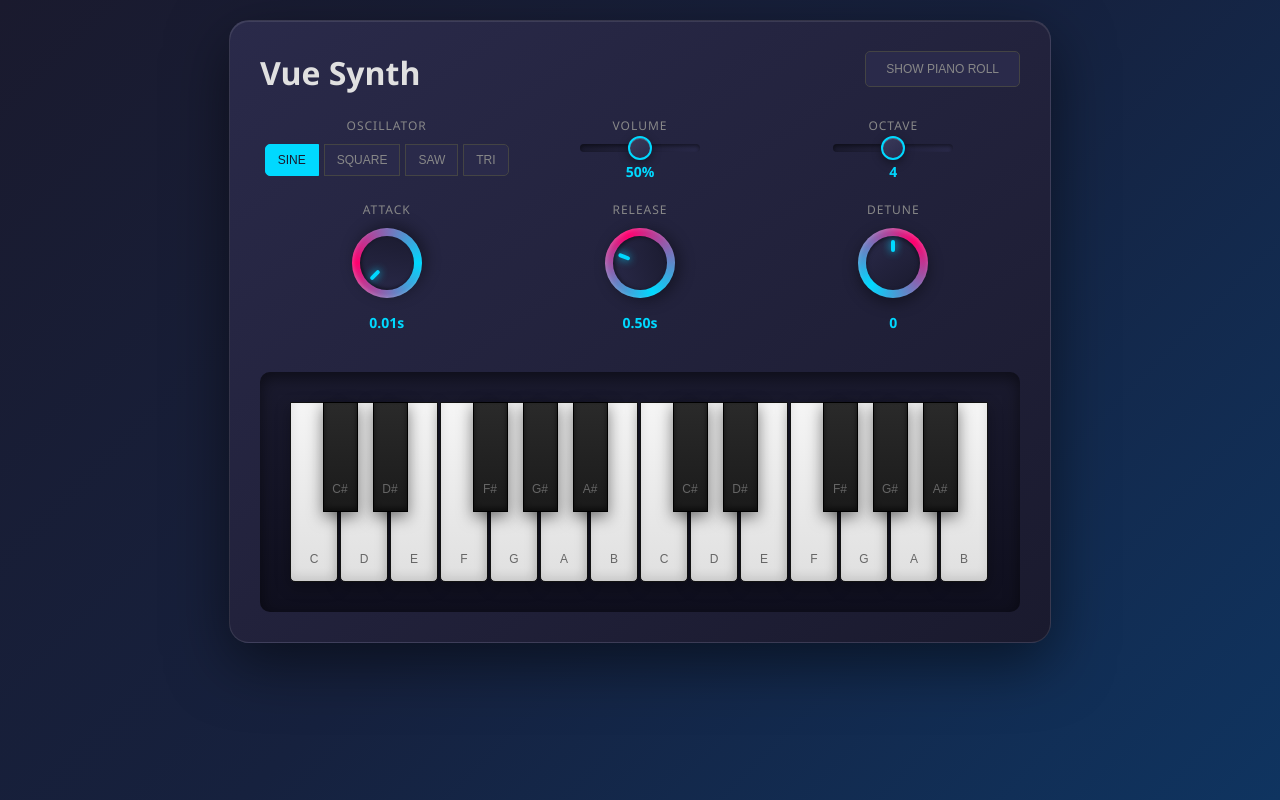
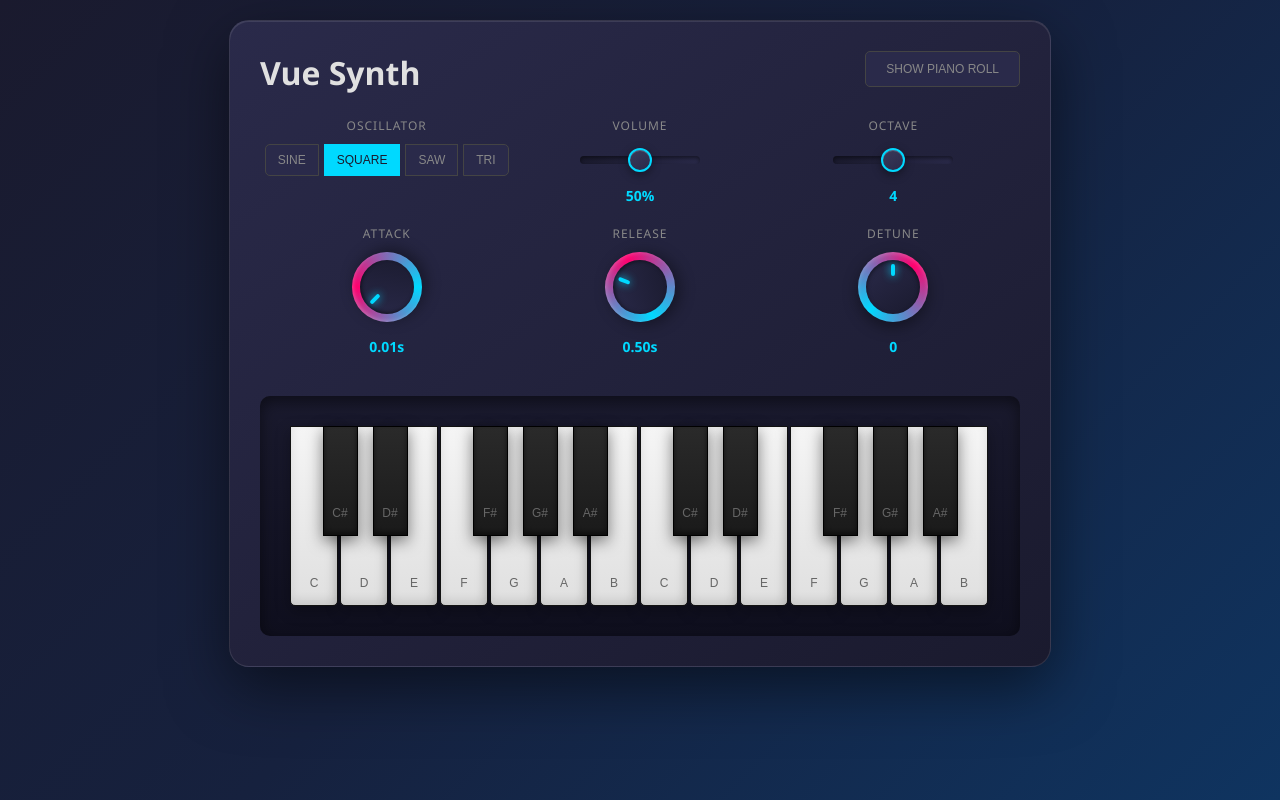
Before and after one commit to vladturda/vue-synth, a Vue app: page / in a window 1280 px wide. Built offline with nearby package versions, Linux system fonts and the light colour scheme.

Commit message:
Style update, layout update, defaults update

```diff
--- a/src/components/Slider.vue
+++ b/src/components/Slider.vue
@@ -9,8 +9,8 @@
       :value="model"
       @input="model = parseFloat($event.target.value)"
     >
-    <span class="slider-value" v-if="showValue">{{ displayValue }}</span>
   </div>
+  <span class="slider-value" v-if="showValue">{{ displayValue }}</span>
 </template>
 
 <script setup>
@@ -61,6 +61,7 @@ const displayValue = computed(() => {
   flex-direction: column;
   align-items: center;
   gap: 10px;
+  margin: 12px 0;
 }
 
 .slider {
--- a/src/components/Synth.vue
+++ b/src/components/Synth.vue
@@ -91,7 +91,7 @@ const waveLabels = {
 };
 
 const params = reactive({
-  waveform: 'sine',
+  waveform: 'square',
   attack: 0.01,
   release: 0.5,
   detune: 0,
```
